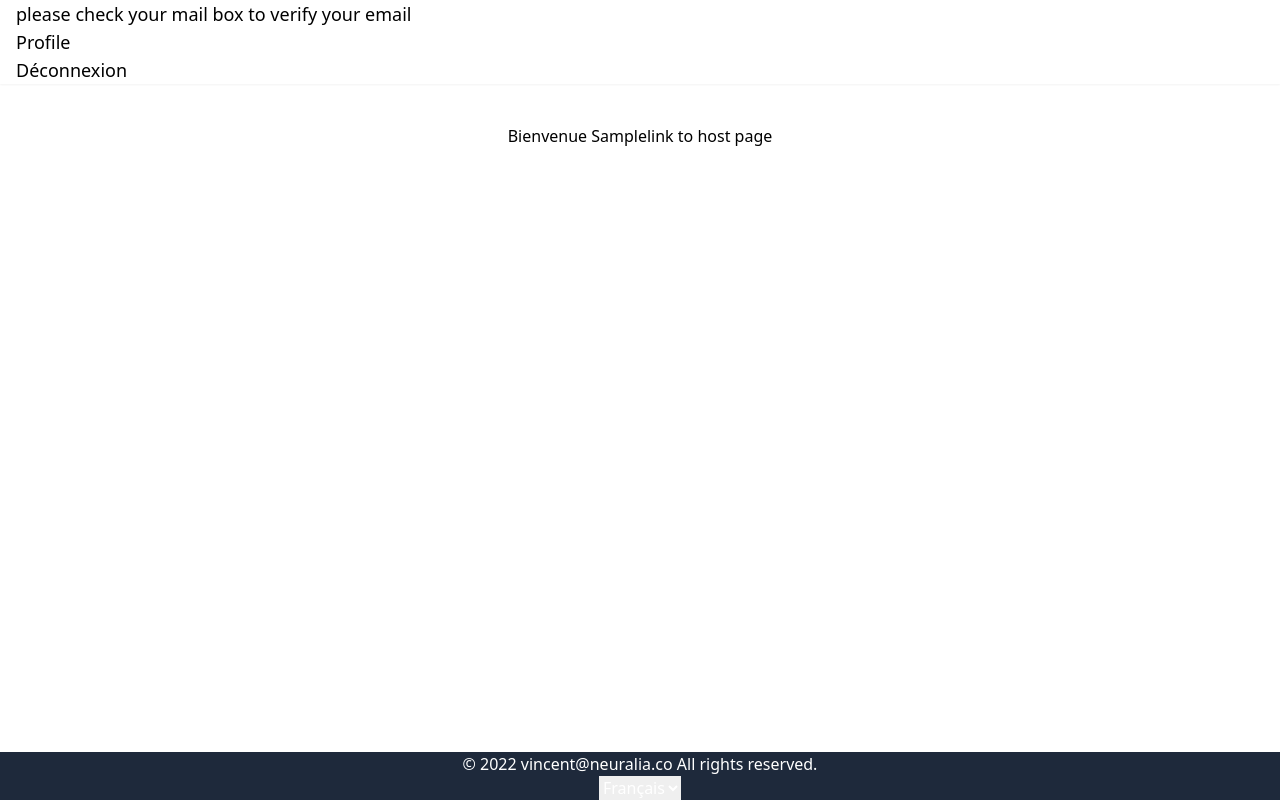
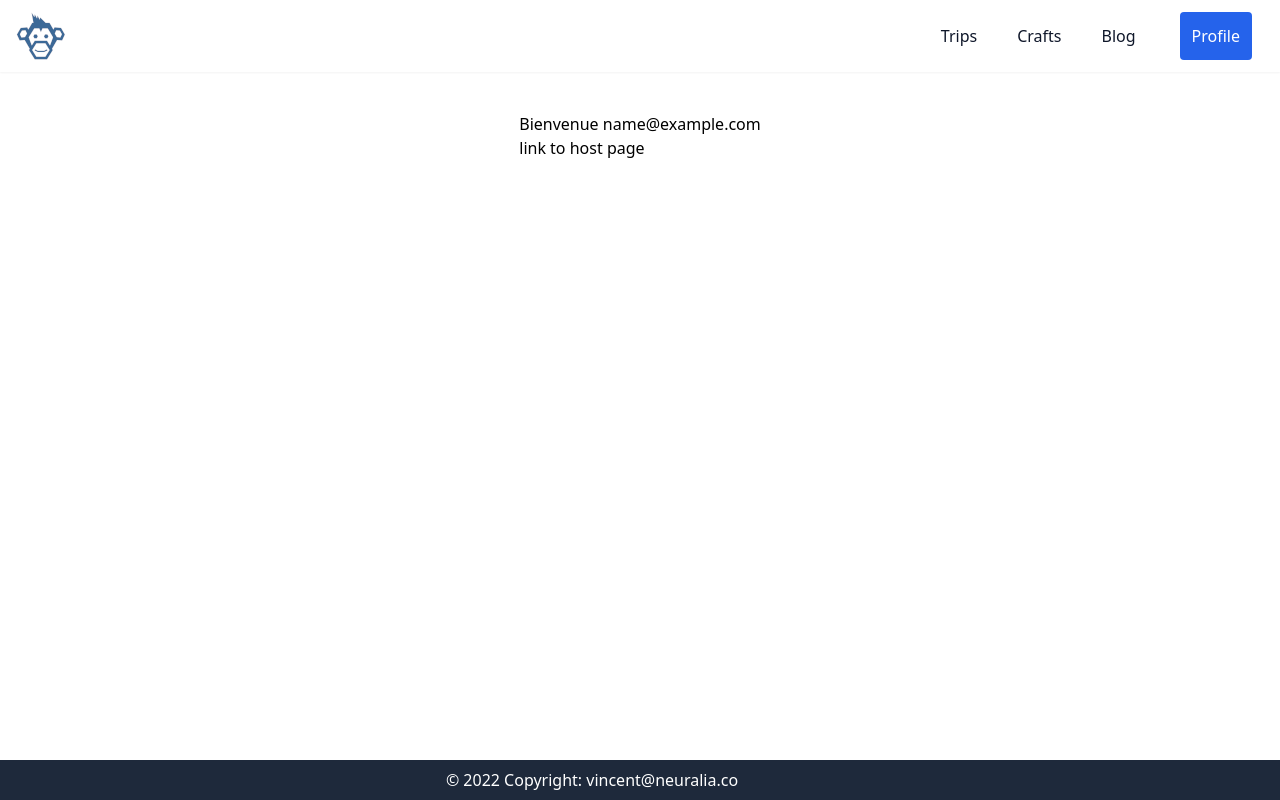
Before and after one commit to vincentporte/simple_django_app_with_user_management_and_tailwind, a Django app: template apps/templates/home/homepage.html in a window 1280 px wide. Run offline with Django 4.2, Linux system fonts and the light colour scheme; the template is opened without the code that fills it, so the values that code supplies are empty; the visitor is signed in with stand-in values (Sample User, id 1); style sheets or scripts are compiled from the project's sources.

Commit message:
template: redesign home templates and its includes (footer, messages, nav) with tailwindcss

```diff
--- a/apps/templates/home/homepage.html
+++ b/apps/templates/home/homepage.html
@@ -1,11 +1,12 @@
-{% extends "base.html" %}
+{% extends "core/base.html" %}
 {% load static i18n %}
 {% block page_title %}
     Home
 {% endblock page_title %}
 
 {% block content %}
-    Bienvenue {{user.first_name}}
-    {% if perms.users.host %}<a href="{% url 'users:host' %}" >link to host page</a>{% endif %}
-
+    <div class="flex flex-col top-1/3">
+        Bienvenue {{user.email}}
+        {% if perms.users.host %}<a href="{% url 'users:host' %}" >link to host page</a>{% endif %}
+    </div>
 {% endblock content%}
--- a/apps/templates/partials/footer.html
+++ b/apps/templates/partials/footer.html
@@ -1,31 +1,18 @@
-{% load i18n %}
-<footer >
-    <div >
-        <span>&copy; 2022 vincent@neuralia.co {% trans "All rights reserved" %}.</span>
+
+<div class="md:flex justify-center items-center py-2">
+    <div class="md:py-0 py-1">
+        © {% now 'Y' %} Copyright: <a  href="mailto:vincent@neuralia.co">vincent@neuralia.co</a>
     </div>
-    <div >
-        {% get_current_language as LANGUAGE_CODE %}
-        <select  id="js-lang">
-            <option value="en"
-                {% if LANGUAGE_CODE == 'en' %}
-                    selected
-                {% endif %}
-            >English</option>
-            <option value="fr"
-                {% if LANGUAGE_CODE == 'fr' %}
-                    selected
-                {% endif %}
-            >Français</option>
-            <option value="es"
-                {% if LANGUAGE_CODE == 'es' %}
-                    selected
-                {% endif %}
-            >Español</option>
-            <option value="es"
-                {% if LANGUAGE_CODE == 'de' %}
-                    selected
-                {% endif %}
-            >Deutsch</option>
-        </select>
+    <div>
+        <a class="p-1 md:p-2" href="https://github.com/vincentporte"><i class="fa-brands fa-github"></i></a>
+        <a class="p-1 md:p-2" href="https://www.linkedin.com/in/vincentporte/"><i class="fa-brands fa-linkedin-in"></i></a>
+        <a class="p-1 md:p-2" href="https://www.instagram.com/vincentporte.m/" ><i class="fa-brands fa-instagram"></i></a>
+        <a class="p-1 md:p-2" href="https://open.spotify.com/show/7vx463HpANvyI7cI2S6o83" ><i class="fa-brands fa-spotify"></i></a>
+        <a class="p-1 md:p-2" href="https://neuralia.co/" ><i class="fa-regular fa-face-kiss-wink-heart"></i></a>
+        <a class="p-1 md:p-2" href="https://vincentporte.gitlab.io/" ><i class="fa-solid fa-house-user"></i></a>
     </div>
-</footer>
+
+
+
+
+</div>
--- a/apps/templates/partials/messages.html
+++ b/apps/templates/partials/messages.html
@@ -1,7 +1,24 @@
+
+
 {% if messages %}
     <ul >
         {% for message in messages %}
-            <li class="{% if message.tags %}{{ message.tags }}{% endif %}">{{ message }}</li>
+
+            {%if message.tags == "success"%}
+
+                <div id='hidethis' class="bg-green-100 rounded-lg py-3 px-2 mb-3 text-base text-green-700 inline-flex items-center w-full" role="alert">
+                    <svg aria-hidden="true" focusable="false" data-prefix="fas" data-icon="check-circle" class="w-4 h-4 mr-2 fill-current" role="img" xmlns="http://www.w3.org/2000/svg" viewBox="0 0 512 512">
+                        <path fill="currentColor" d="M504 256c0 136.967-111.033 248-248 248S8 392.967 8 256 119.033 8 256 8s248 111.033 248 248zM227.314 387.314l184-184c6.248-6.248 6.248-16.379 0-22.627l-22.627-22.627c-6.248-6.249-16.379-6.249-22.628 0L216 308.118l-70.059-70.059c-6.248-6.248-16.379-6.248-22.628 0l-22.627 22.627c-6.248 6.248-6.248 16.379 0 22.627l104 104c6.249 6.249 16.379 6.249 22.628.001z"></path>
+                    </svg>
+                    {{message}}
+
+                </div>
+
+            {%else%}
+                <div>
+                    {{ message.tags }}{{ message }}
+                </div>
+            {%endif%}
         {% endfor %}
     </ul>
 {% endif %}
--- a/apps/templates/partials/nav.html
+++ b/apps/templates/partials/nav.html
@@ -1,15 +1,63 @@
-{% load i18n %}
-<ul >
-    {% if user.is_authenticated %}
-        {% if not user.email_verified%}please check your mail box to verify your email{% endif %}
-        {% if request.session.is_hosting %}
-            <li class="nav_link"><a href="{% url 'rooms:create' %}">{% trans "Create Room" %}</a></li>
-        {% endif %}
+{% load static i18n %}
 
-        <li class="nav_link"><a href="{{user.get_absolute_url}}">{% trans "Profile" %}</a></li>
-        <li class="nav_link"><a href="{% url "users:logout" %}">{% trans "Log out" %}</a></li>
-    {% else %}
-        <li class="nav_link"><a href="{% url "users:login" %}">{% trans "Log in" %}</a></li>
-        <li class="nav_link"><a href="{% url "users:signup" %}">{% trans "Sign up" %}</a></li>
-    {% endif %}
-</ul>
+<div>
+    <a href="{% url "home:homepage" %}">
+        <img src="{% static 'img/logo.png' %}" />
+    </a>
+</div>
+<!-- Hamburger Icon -->
+<svg
+    xmlns="<http://www.w3.org/2000/svg>"
+    id="menu-hamburger"
+    class="h-6 w-6  md:hidden block"
+    fill="none"
+    viewBox="0 0 24 24"
+    stroke="currentColor"
+>
+    <path
+        stroke-linecap="round"
+        stroke-linejoin="round"
+        stroke-width="2"
+        d="M4 6h16M4 12h16M4 18h16"
+    />
+</svg>
+<div class="hidden w-full md:flex md:items-center md:w-auto " id="menu">
+    <div class="flex ">
+        <ul class="text-base p-3 md:flex  md:justify-between">
+            <li>
+                <a class="md:p-3 md:px-5 py-2 block text-slate-900 rounded hover:text-white hover:bg-slate-900" href="#">Trips</a>
+            </li>
+            <li>
+                <a class="md:p-3 md:px-5 py-2 block text-slate-900 rounded hover:text-white hover:bg-slate-900" href="#">Crafts</a>
+            </li>
+            <li>
+                <a class="md:p-3 md:px-5 py-2 block text-slate-900 rounded hover:text-white hover:bg-slate-900" href="#">Blog</a>
+            </li>
+        </ul>
+    </div>
+    <div class="flex ">
+        <ul class="text-base p-3 md:flex  md:justify-between">
+            {% if user.is_authenticated %}
+                <li>
+                    <a class="md:p-3 py-2 block rounded text-white bg-blue-600"  href="{{user.get_absolute_url}}">Profile</a>
+                </li>
+            {%else%}
+                <li>
+                    <a class="md:p-3 py-2 block rounded text-blue-600"  href="{% url "users:login" %}">Login</a>
+                </li>
+                <li>
+                    <a class="md:p-3 py-2 block rounded text-white bg-blue-600"  href="{% url "users:signup" %}">{% trans "Sign up" %}</a>
+                </li>
+            {%endif%}
+        </ul>
+    </div>
+</div>
+
+<script>
+    const button = document.querySelector('#menu-hamburger'); // Hamburger Icon
+    const menu = document.querySelector('#menu'); // Menu
+
+    button.addEventListener('click', () => {
+        menu.classList.toggle('hidden');
+    });
+</script>
```
